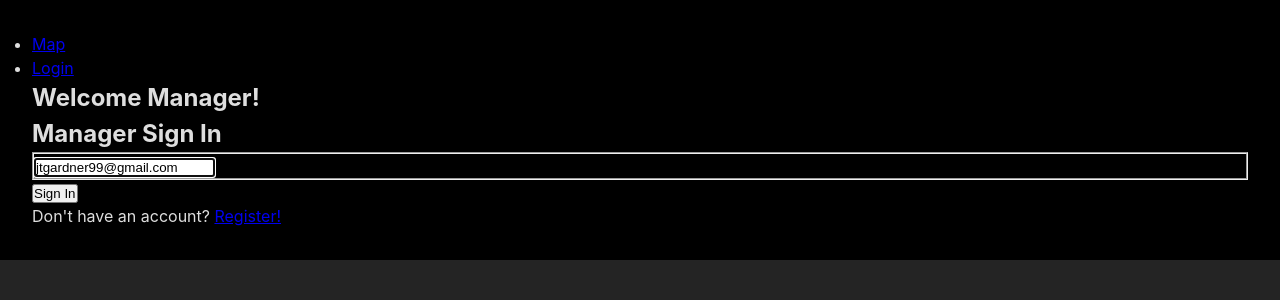
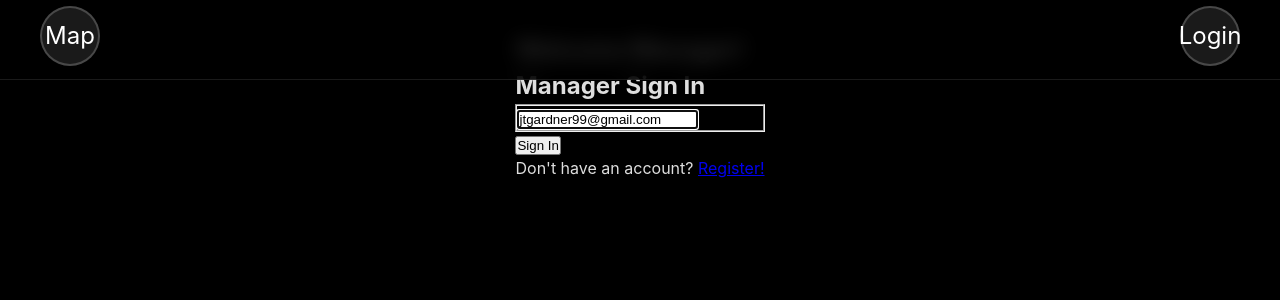
Before and after one commit to jackgardner99/Gig-Gazette, a React (Vite) app: page /login in a window 1280 px wide. Shown: the top 300 px of the page. Built offline with nearby package versions, Linux system fonts and the light colour scheme.

Commit message:
initial commit

```diff
--- a/src/components/clients/Clients.jsx
+++ b/src/components/clients/Clients.jsx
@@ -22,6 +22,7 @@ export const Clients = ({ manager }) => {
 
     return (
         <div className="section">
+            <h2 className="about-header">Clients</h2>
             <div>
                 <div>
                     <Link to={"/managers/create-artist"}>
@@ -40,7 +41,7 @@ export const Clients = ({ manager }) => {
                                     <div>{artist.artistName}</div>
                                     <div>{artist.genre.name}</div>
                                     <div>
-                                        <img id="artist-image" src={artist.img} />
+                                        <img className="image-loading" src={artist.img} />
                                     </div>
 
                                 </div>
--- a/src/components/create/CreateArtist.jsx
+++ b/src/components/create/CreateArtist.jsx
@@ -44,12 +44,13 @@ export const CreateArtist = ({ manager }) => {
 
 
     return (
-        <div className="section">
+        <div className="showcase-main">
             <div>
                 <Link to={'/managers'}>
                     <button  className="cta-button">Back to Clients</button>
                 </Link>
             </div>
+            <h2>Create Artist</h2>
             <div className="form-group">
                 <input type="text" placeholder="Artist Name" onChange={(event) => {
                         const copyArtist = {...newArtist}
--- a/src/components/nav/CustomerNavbar.jsx
+++ b/src/components/nav/CustomerNavbar.jsx
@@ -2,13 +2,19 @@ import { Link } from "react-router-dom"
 
 export const CustomerNavbar = () => {
     return (
-        <ul>
-            <li>
-                <Link to={"/"}>Map</Link>
-            </li>
-            <li>
-                <Link to={"/login"}>Login</Link>
-            </li>
-        </ul>
+        <header className="header">
+            <ul className="navbar">
+                <Link to={"/"}>
+                    <li className="nav-button">
+                        Map
+                    </li>
+                </Link>
+                <Link to={"/login"}>
+                    <li className="nav-button">
+                        Login
+                    </li>
+                </Link>
+            </ul>
+        </header>
     )
 }
--- a/src/templatemo-3d-coverflow.css
+++ b/src/templatemo-3d-coverflow.css
@@ -24,15 +24,13 @@ https://templatemo.com/tm-595-3d-coverflow
             overflow-x: hidden;
             position: relative;
             background: #000;
+            min-height: 100vh;
+            display: flex;
         }
 
         /* Sections */
         .section {
-            top: 100px;
-            min-height: 100vh;
-            position: absolute;
-            display: flex;
-            align-items: left;
+            margin-top: 100px;
         }
 
         #clients {
@@ -261,7 +259,8 @@ https://templatemo.com/tm-595-3d-coverflow
         .navbar {
             display: flex;
             flex-direction: row;
-            gap: 200px;
+            justify-content: space-between;
+            width: 95%;
         }
 
         .nav-button {
@@ -434,14 +433,13 @@ https://templatemo.com/tm-595-3d-coverflow
             position: relative;
             width: 100%;
             max-width: 2000px;
-            height: 300px;
             display: flex;
 
         }
 
         .showcase-main {
             position: relative;
-            width: 350px;
+            width: 500px;
             height: 400px;
             background: linear-gradient(135deg, rgba(102, 126, 234, 0.1) 0%, rgba(118, 75, 162, 0.1) 100%);
             border-radius: 30px;
@@ -449,10 +447,10 @@ https://templatemo.com/tm-595-3d-coverflow
             padding: 40px;
             display: flex;
             flex-direction: column;
-            align-items: center;
             justify-content: center;
             backdrop-filter: blur(10px);
             box-shadow: 0 25px 50px rgba(0, 0, 0, 0.3);
+            top: 100px;
         }
 
         .showcase-logo {
@@ -596,6 +594,7 @@ https://templatemo.com/tm-595-3d-coverflow
 
         .cta-button {
             display: inline-flex;
+            justify-content: center;
             align-items: center;
             background: linear-gradient(135deg, #667eea 0%, #764ba2 100%);
             color: white;
@@ -604,6 +603,7 @@ https://templatemo.com/tm-595-3d-coverflow
             border-radius: 30px;
             font-weight: 600;
             transition: all 0.3s ease;
+            bottom: 50px;
         }
 
         .cta-button:hover {
@@ -828,7 +828,7 @@ https://templatemo.com/tm-595-3d-coverflow
 
         .form-group input,
         .form-group textarea {
-            width: 30%;
+            width: 100%;
             padding: 15px;
             background: rgba(255, 255, 255, 0.05);
             border: 1px solid rgba(255, 255, 255, 0.2);
@@ -862,7 +862,7 @@ https://templatemo.com/tm-595-3d-coverflow
             border-radius: 30px;
             cursor: pointer;
             transition: all 0.3s ease;
-            width: 30%;
+            width: 100%;
         }
 
         .submit-btn:hover {
```
